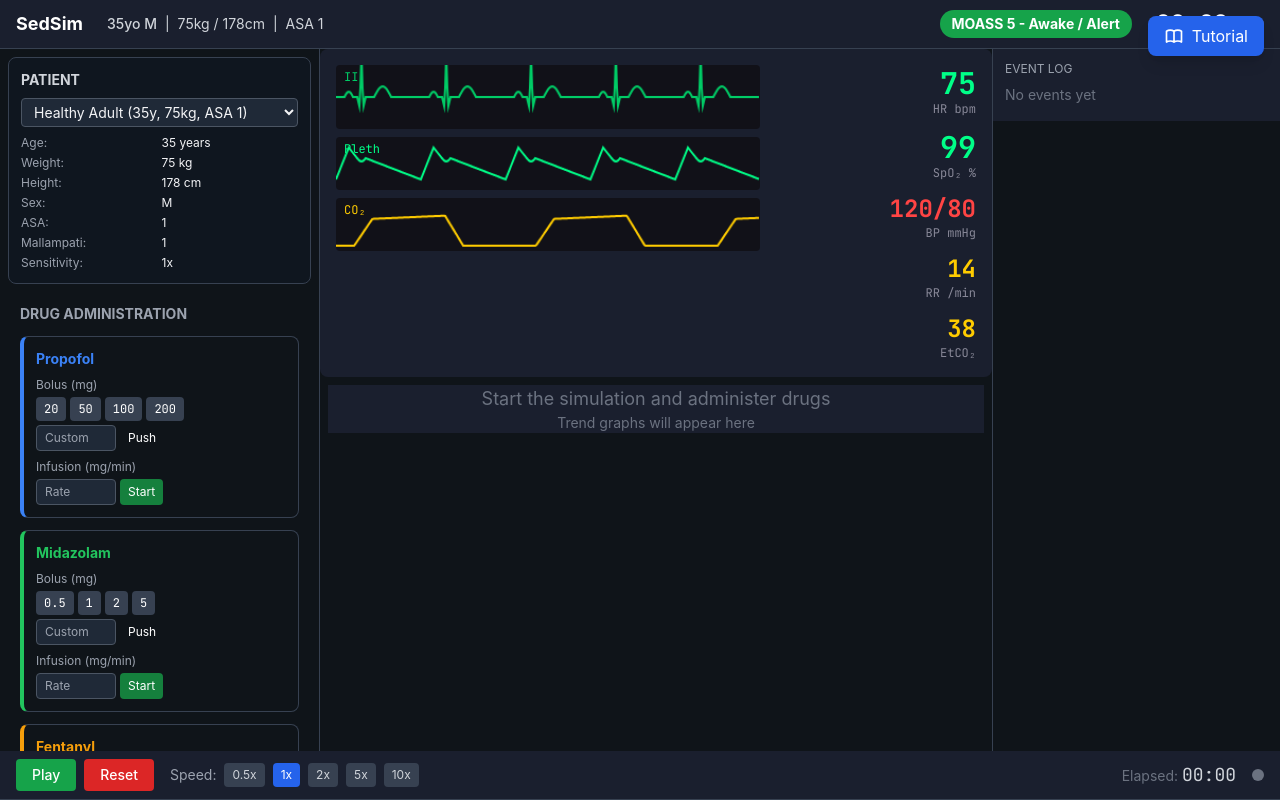
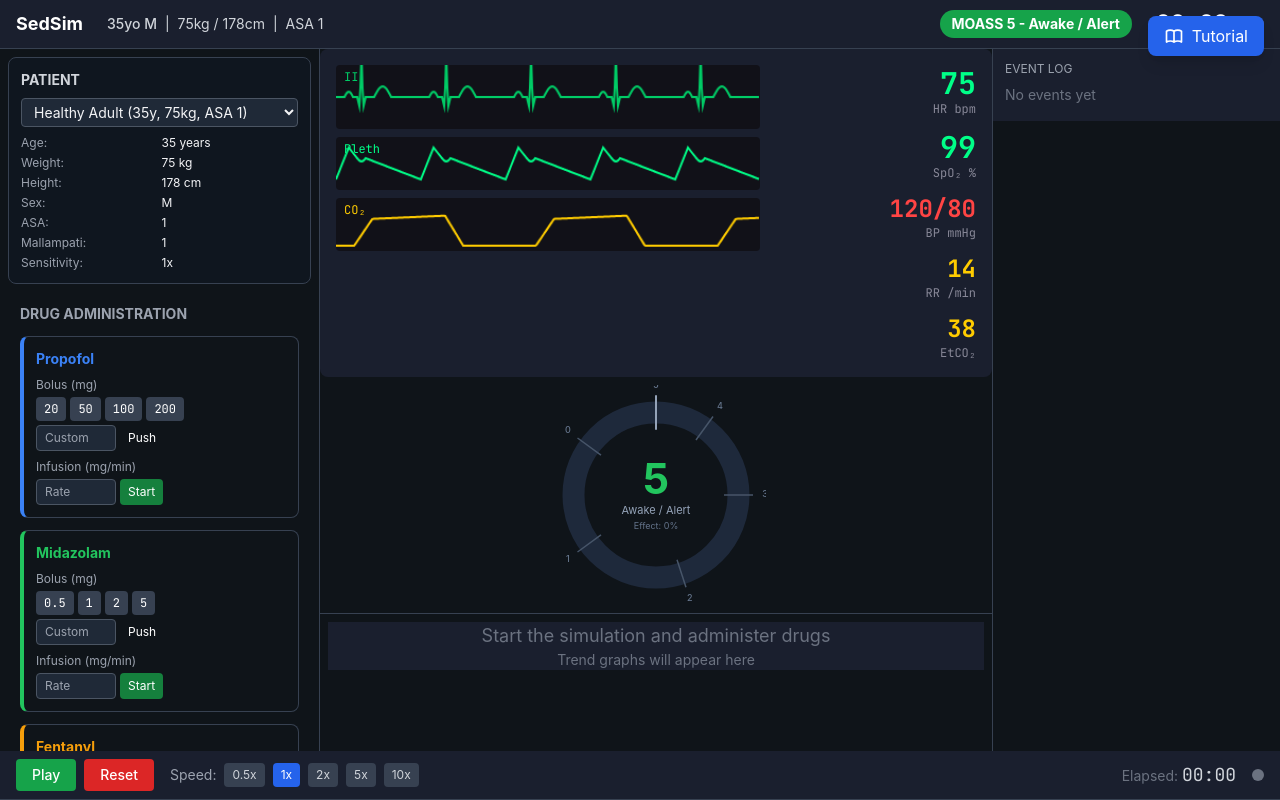
Before and after one commit to Gengyveusa/sedsim, a React (Vite) app: page / in a window 1280 px wide. Built offline with nearby package versions, Linux system fonts and the light colour scheme.

Commit message:
Add SedationGauge component to App

```diff
--- a/src/App.tsx
+++ b/src/App.tsx
@@ -10,6 +10,7 @@ import TrendGraph from './components/TrendGraph';
 import ControlBar from './components/ControlBar';
 import EventLog from './components/EventLog';
 import { TutorialMode } from './components/TutorialMode';
+import SedationGauge from './components/SedationGauge';
 
 export default function App() {
   const { isRunning, speedMultiplier, tick, trendData } = useSimStore();
@@ -55,6 +56,9 @@ export default function App() {
           {/* Center - Monitor & Trends */}
           <div className="flex-1 flex flex-col overflow-hidden">
             <MonitorPanel vitals={useSimStore.getState().vitals} history={trendData.map(t => t.vitals)} />
+                          <div className="flex justify-center py-2 border-b border-gray-700">
+                <SedationGauge />
+              </div>
             <div className="flex-1 min-h-0 overflow-auto p-2">
               <TrendGraph />
             </div>
```
